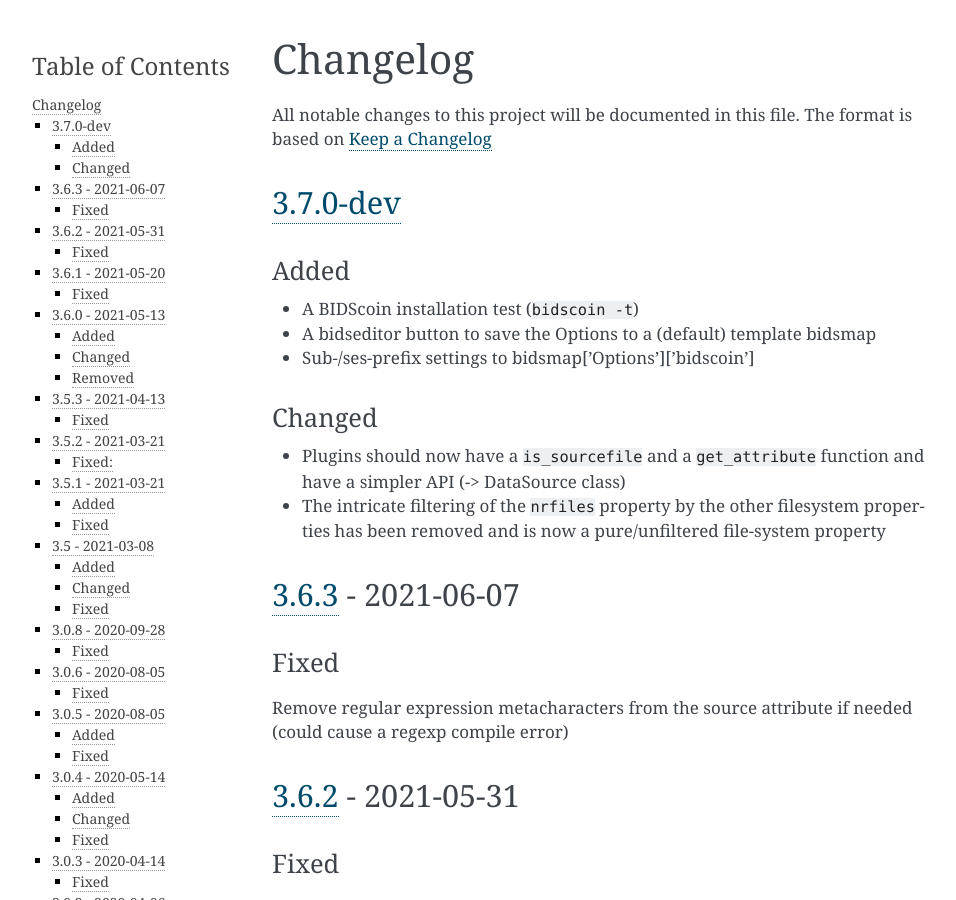
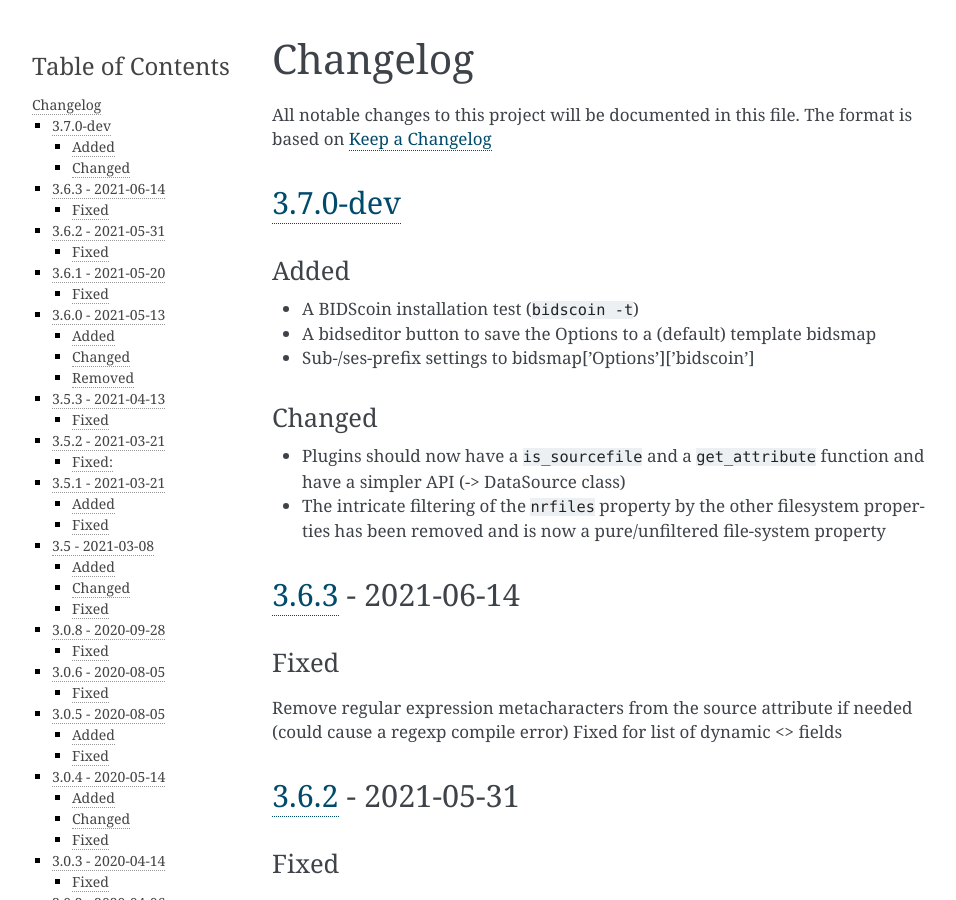
Before and after one commit to Donders-Institute/bidscoin, a Sphinx documentation site: the page built from docs/CHANGELOG.md, in a window 1280 px wide and 900 px high. Shown: the whole window, without its empty margins (148-1104 px from the left). Built offline with Sphinx 7.4.7, drawn with Linux system fonts in a browser that asks for light colours.

Commit message:
Bugfix for list of dynamic <<Intendended><For>> fields

```diff
--- a/docs/CHANGELOG.md
+++ b/docs/CHANGELOG.md
@@ -13,10 +13,11 @@
 - Plugins should now have a `is_sourcefile` and a `get_attribute` function and have a simpler API (-> DataSource class)
 - The intricate filtering of the `nrfiles` property by the other filesystem properties has been removed and is now a pure/unfiltered file-system property
 
-## [3.6.3] - 2021-06-07
+## [3.6.3] - 2021-06-14
 
 ### Fixed
 Remove regular expression metacharacters from the source attribute if needed (could cause a regexp compile error)
+Fixed for list of dynamic <<Intendended><For>> fields
 
 ## [3.6.2] - 2021-05-31
 
```
Also changed, not shown: 1 other file.
